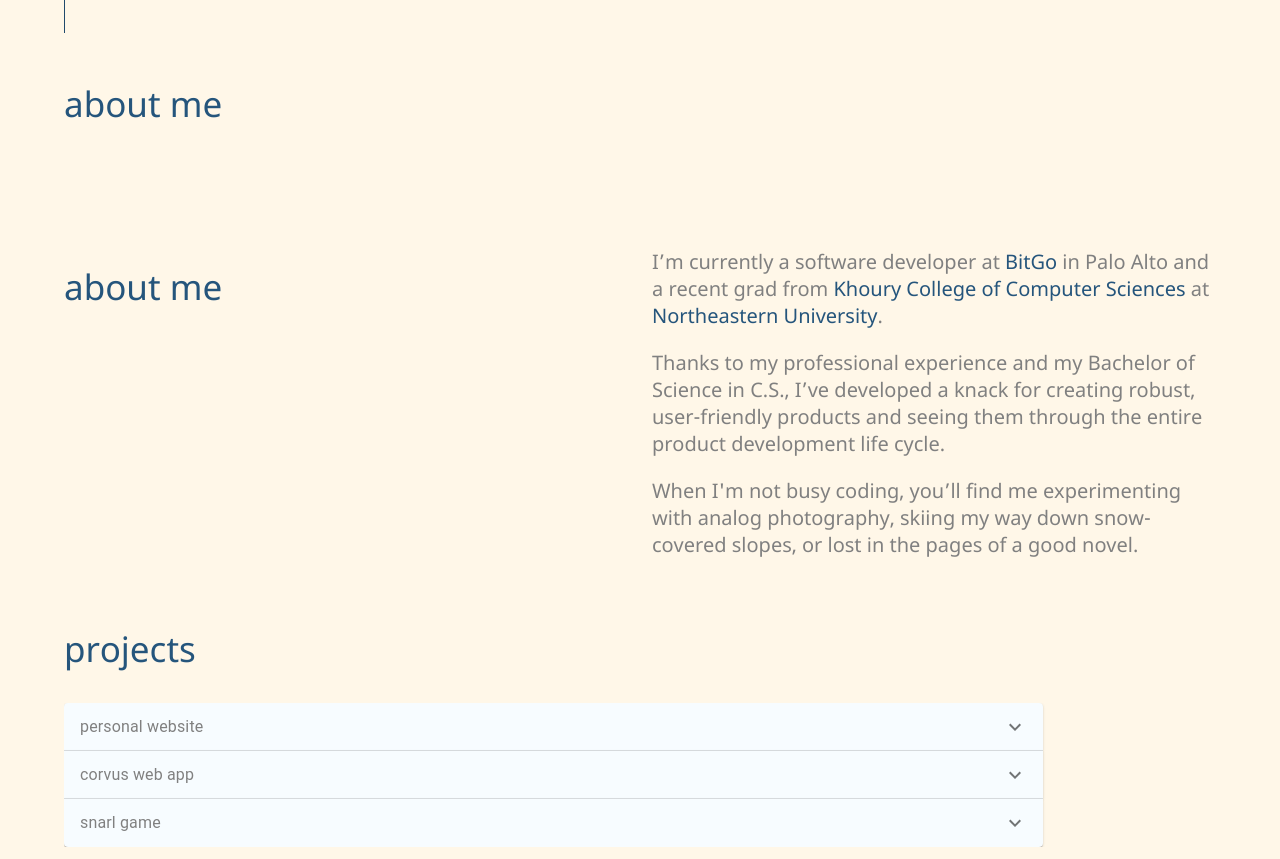
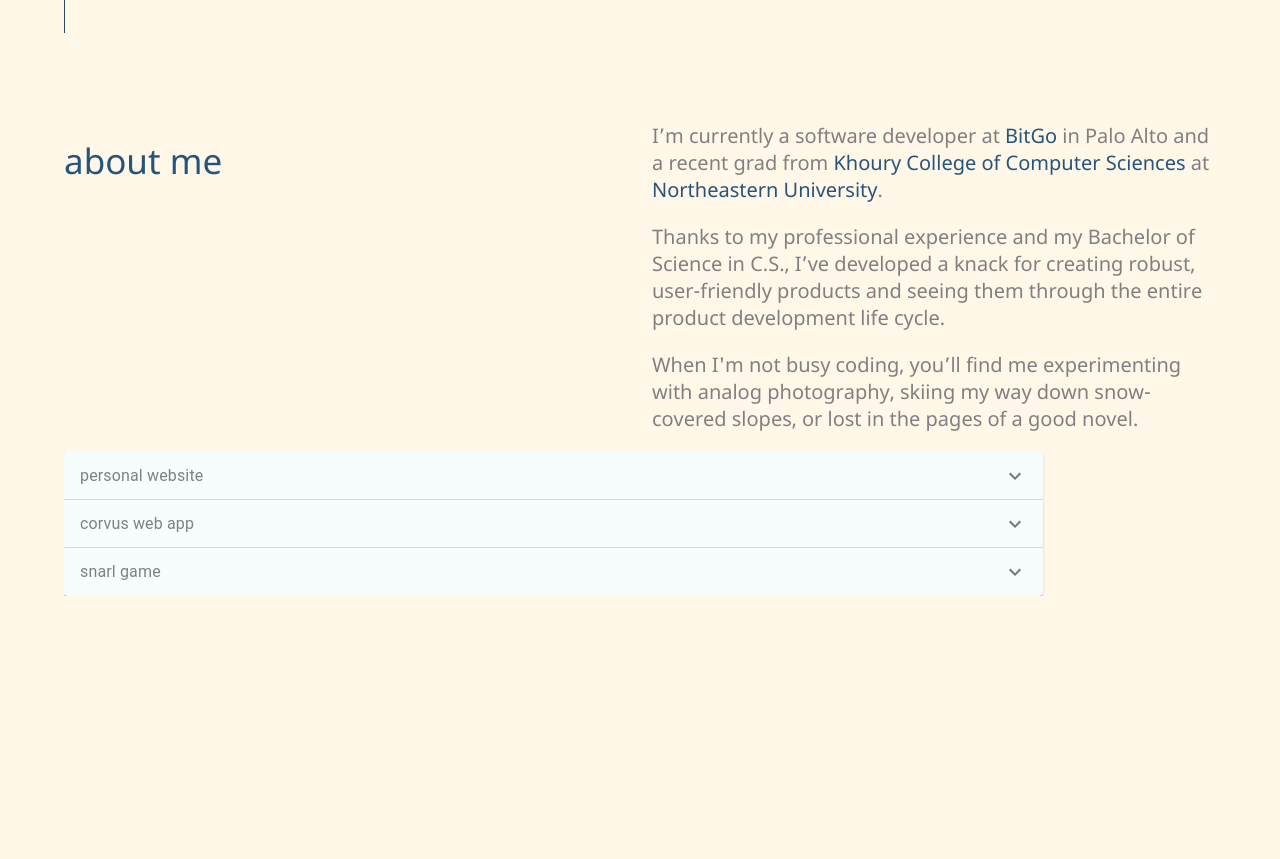
Before and after one commit to shalupova-a/angelina.shalupova, a Gatsby site: page / in a window 1280 px wide. Shown: the part 309-1168 px from the top of the page. After the commit the page ends 913 px from the top, so only its background shows below. Built offline with nearby package versions, Linux system fonts and the light colour scheme; Gatsby itself is replaced by a stand-in of ours.

Commit message:
remove unnecessary grid

```diff
--- a/src/pages/index.js
+++ b/src/pages/index.js
@@ -2,7 +2,6 @@ import React from "react"
 import './index.css'
 import About from "../components/about"
 import { Container } from "@mui/material"
-import Grid from '@mui/material/Unstable_Grid2'; // Grid version 2
 import Projects from "../components/projects";
 import Nav from "../components/nav";
 import Landing from "../components/landing";
@@ -12,27 +11,7 @@ export default function Home() {
     <Container>
       <Nav />
       <Landing />
-      <Grid
-        container
-        justify="space-evenly" spacing={3}>
-        <Grid>
-          <p className="title">about me</p>
-        </Grid>
-        <Grid>
-          <About />
-        </Grid>
-      </Grid>
-      <Grid
-        container
-        justify="space-evenly"
-        alignItems="center"
-        spacing={3}>
-        <Grid>
-          <p className={"title"}>projects</p>
-        </Grid>
-        <Grid align="left">
-          <Projects />
-        </Grid>
-      </Grid>
+      <About />
+      <Projects />
     </Container >);
 }
```
